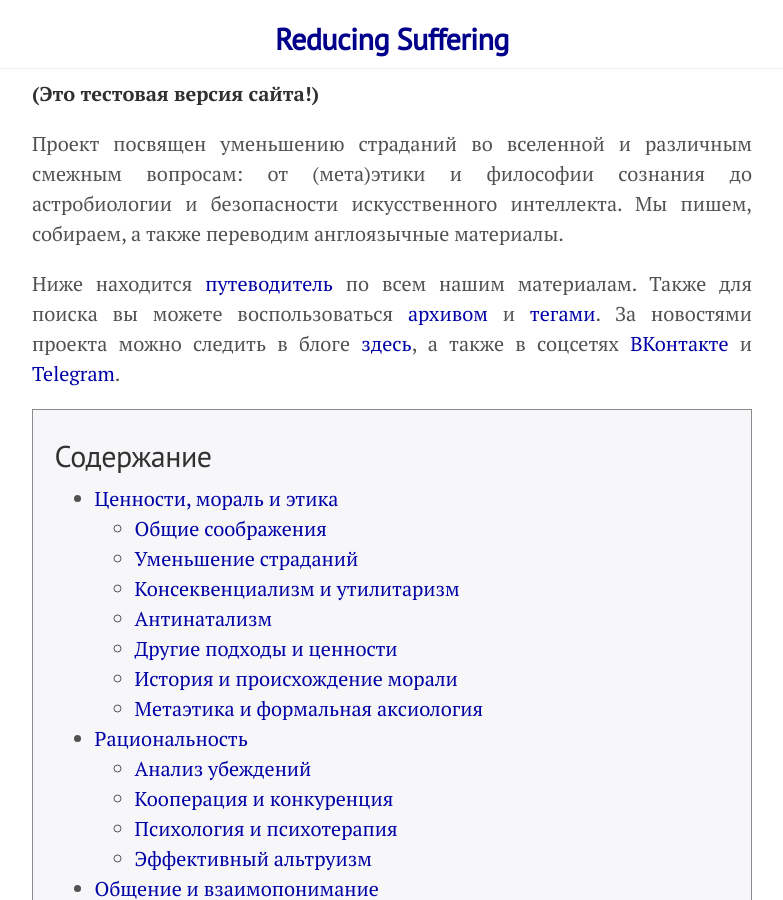
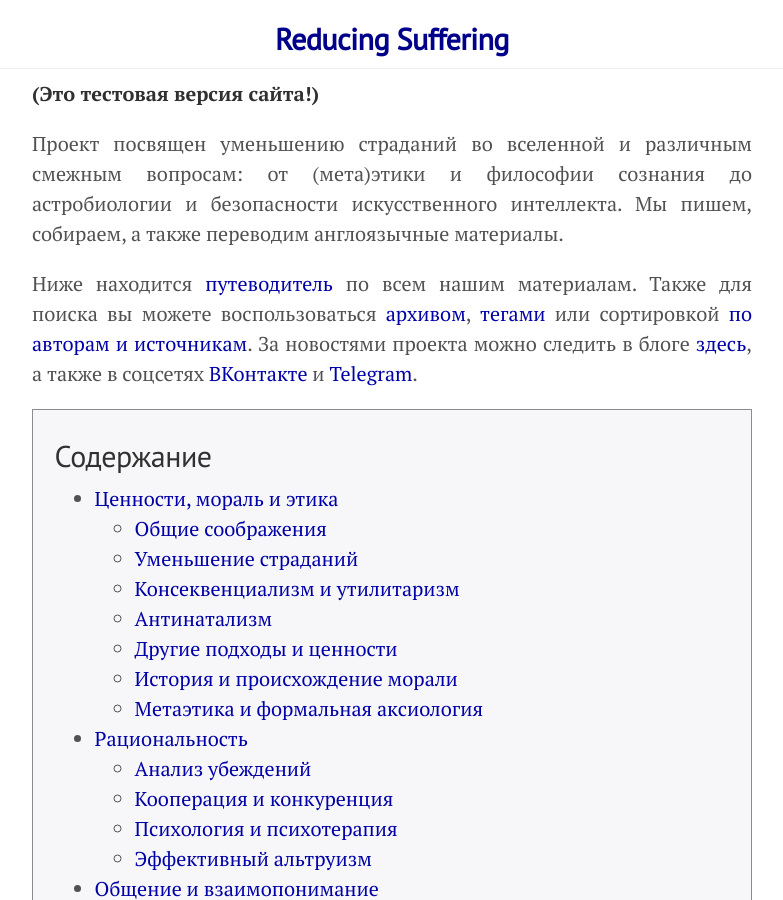
Before and after one commit to ReducingSuffering/reducingsuffering.github.io, a Jekyll site: the page built from index.md, in a window 1280 px wide and 900 px high. Shown: the whole window, without its empty margins (248-1031 px from the left). Built offline with Jekyll 4.4.1, drawn with Linux system fonts in a browser that asks for light colours.

Commit message:
make use of sources.html

```diff
--- a/_includes/navigation.html
+++ b/_includes/navigation.html
@@ -1 +1 @@
-<p class="navigation"><a href="index.html">главная</a> &middot; <a href="blog.html">блог</a> &middot; <a href="archive.html">архив</a> &middot; <a href="tags.html">теги</a></p>
+<p class="navigation"><a href="index.html">главная</a> &middot; <a href="blog.html">блог</a> &middot; <a href="archive.html">архив</a> &middot; <a href="tags.html">теги</a> &middot; <a href="sources.html">источники</a></p>
--- a/index.md
+++ b/index.md
@@ -6,7 +6,7 @@ title: "Reducing Suffering"
 
 Проект посвящен уменьшению страданий во вселенной и различным смежным вопросам: от (мета)этики и философии сознания до астробиологии и безопасности искусственного интеллекта. Мы пишем, собираем, а также переводим англоязычные материалы.
 
-Ниже находится [путеводитель](#contents) по всем нашим материалам. Также для поиска вы можете воспользоваться [архивом](archive.html) и [тегами](tags.html). За новостями проекта можно следить в блоге [здесь](blog.html), а также в соцсетях <a href="https://vk.com/reducing_suffering">ВКонтакте</a> и <a href="https://t.me/reducing_suffering">Telegram</a>.
+Ниже находится [путеводитель](#contents) по всем нашим материалам. Также для поиска вы можете воспользоваться [архивом](archive.html), [тегами](tags.html) или сортировкой [по авторам и источникам](sources.html). За новостями проекта можно следить в блоге [здесь](blog.html), а также в соцсетях <a href="https://vk.com/reducing_suffering">ВКонтакте</a> и <a href="https://t.me/reducing_suffering">Telegram</a>.
 
 {% assign lists = site.lists | sort: "order" %}
 
```
